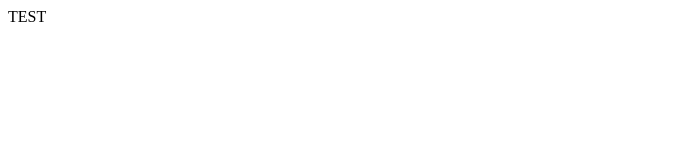
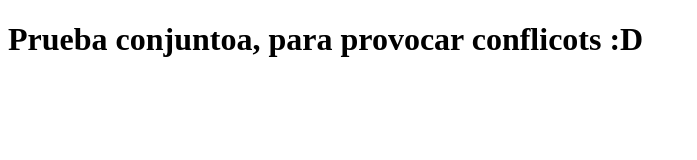
Before and after one commit to jbarrantesweb/jbarrantesweb.github.io, a plain HTML site: page index.html in a window 1280 px wide. Shown: the whole page, without its empty margins (0-697 px from the left). Drawn offline with Linux system fonts and the light colour scheme.

Commit message:
Cambio de Ismael creando h1

```diff
--- a/index.html
+++ b/index.html
@@ -6,6 +6,6 @@
     <title>Document</title>
 </head>
 <body>
-    TEST
+    <h1>Prueba conjuntoa, para provocar conflicots :D</h1>
 </body>
 </html>
```
